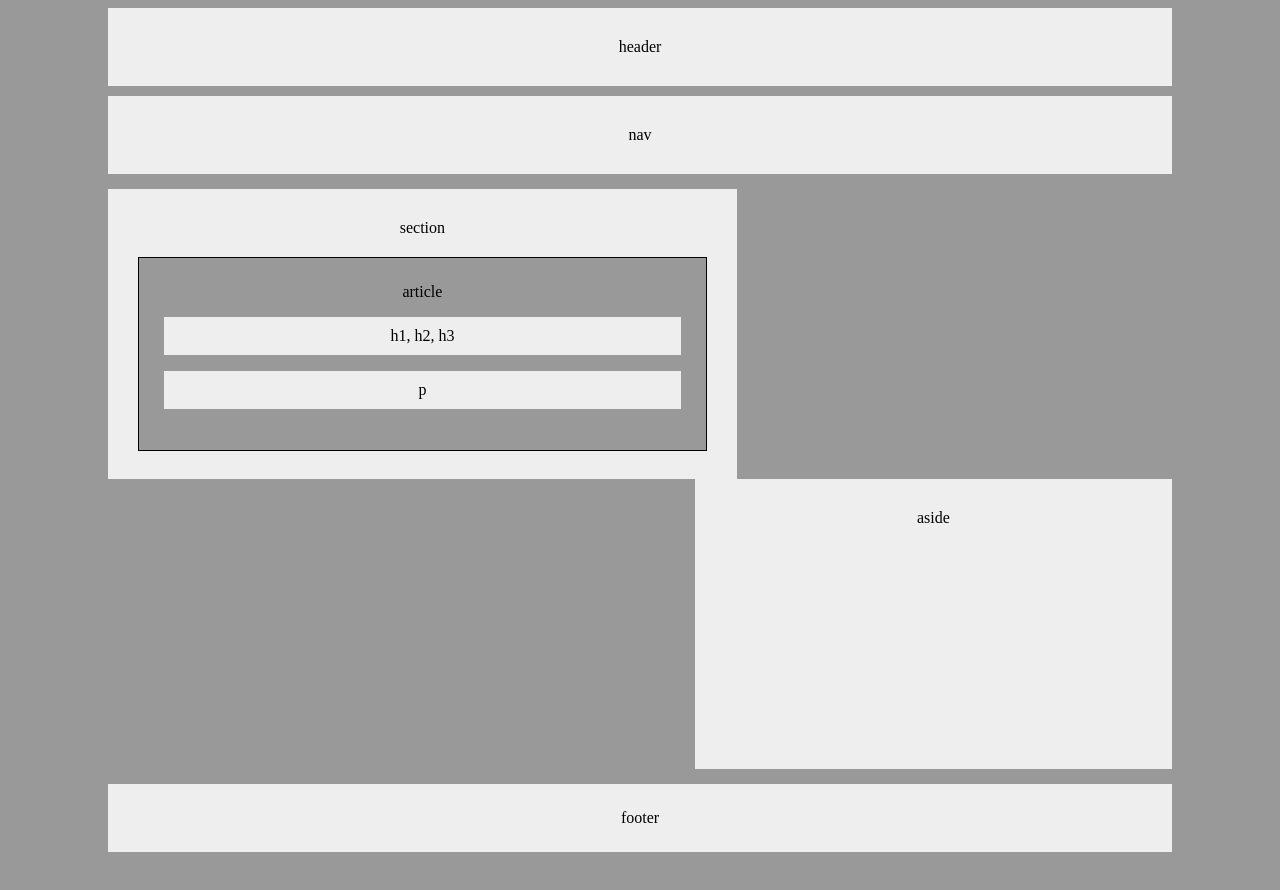
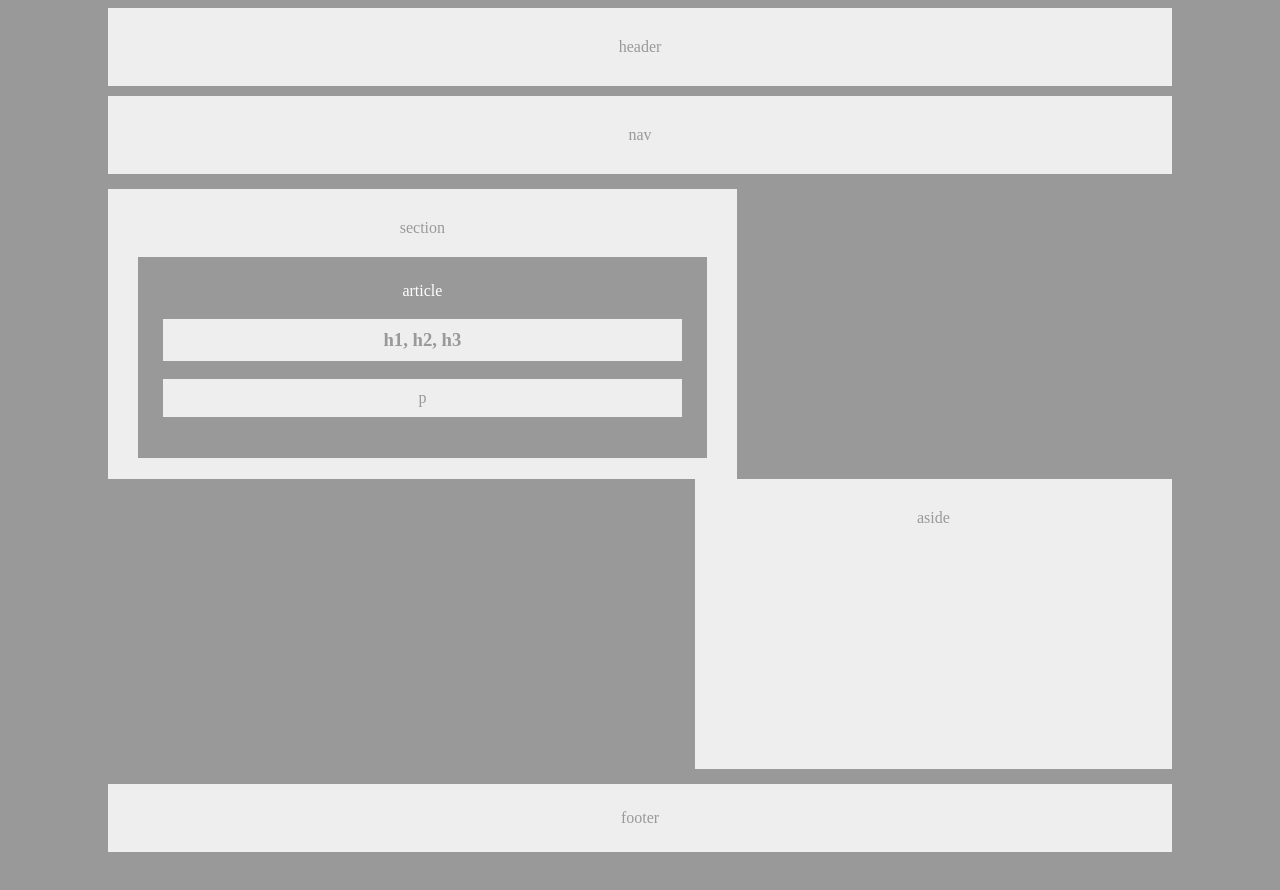
Before and after one commit to Bigshmow/HW-Wireframe, a plain HTML site: page Homework_6-22/Easier-Layout.html in a window 1280 px wide. Drawn offline with Linux system fonts and the light colour scheme.

Commit message:
white article font, otherwise gray font added heading class to h1,h2,h3 box

```diff
--- a/Homework_6-22/Easier-Layout.css
+++ b/Homework_6-22/Easier-Layout.css
@@ -1,4 +1,5 @@
 body {
+    color: #999999;
     background-color: #999999;
     text-align: center;
     }
@@ -30,19 +31,21 @@ section {
 }
 
 article {
+    color: white;
     background-color: #999999;
     padding: 25px;
     margin-top: 20px;
     margin-bottom: 20px;
-    border: 1px solid black;
 }
 
-h2 {
+h1 {
+    color: #999999;
     background-color: #eeeeee;
     padding: 10px;
 }
 
 p {
+    color: #999999;
     background-color: #eeeeee;
     padding: 10px;
 }
--- a/Homework_6-22/Easier-Layout.html
+++ b/Homework_6-22/Easier-Layout.html
@@ -18,9 +18,9 @@
                 section
                     <article class="article">
                         article
-                        <p class="p">
+                        <h1 class="h1">
                             h1, h2, h3
-                        </p>
+                        </h1>
                         <p class="p">
                             p
                         </p>
```
